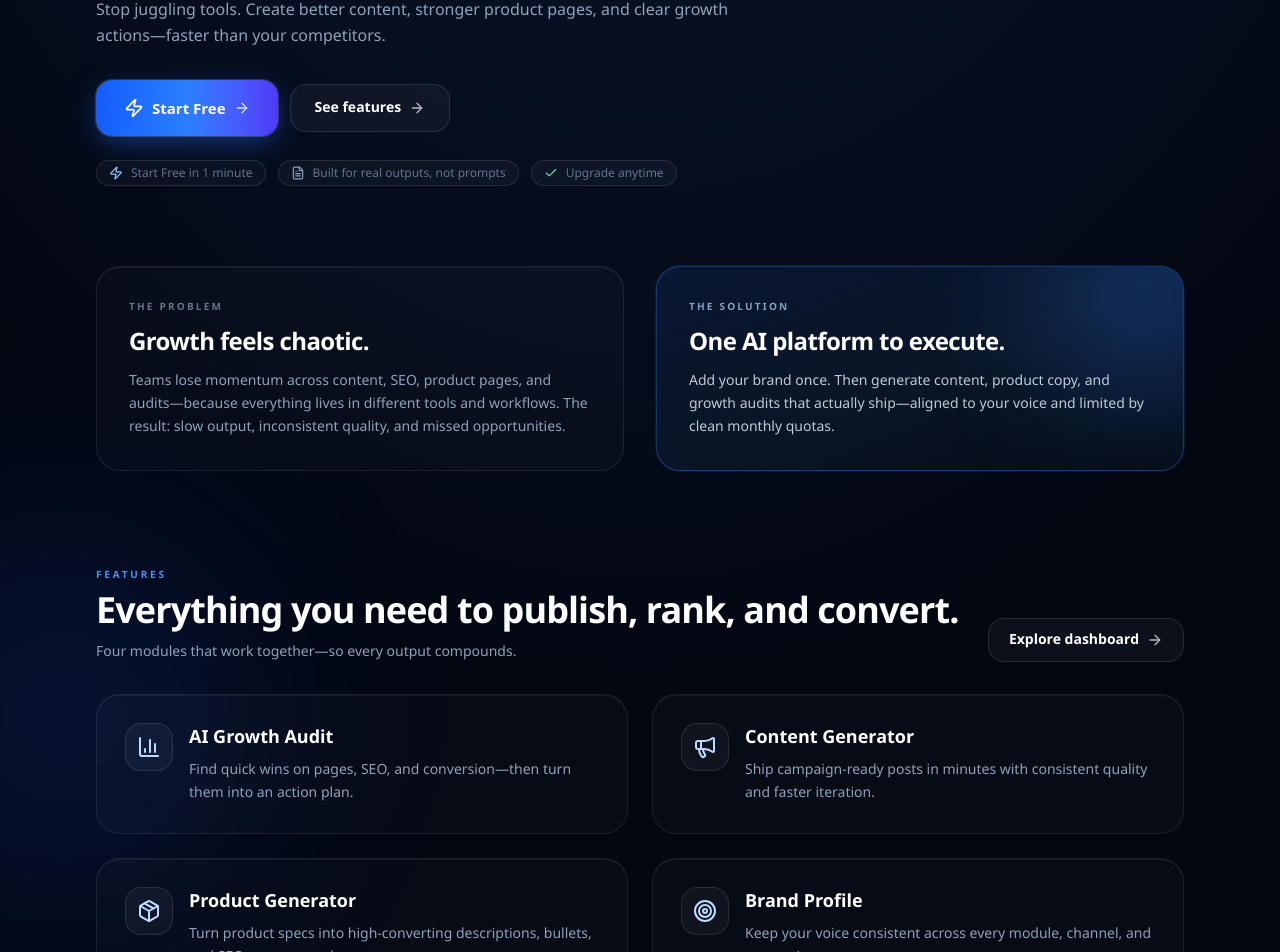
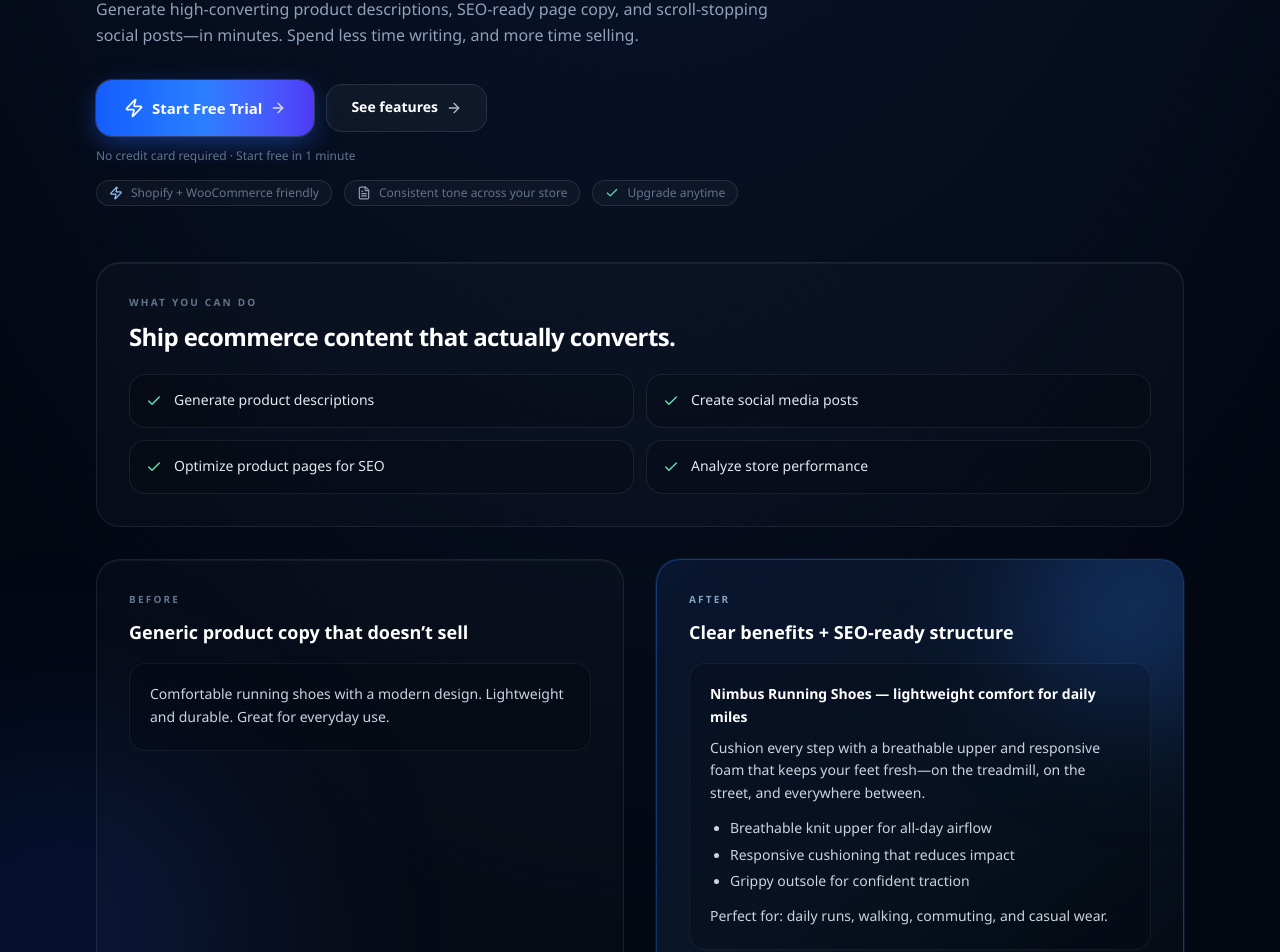
Before and after one commit to fintamas01/content-factory-ai, a Next.js app: page / in a window 1280 px wide. Shown: the part 290-1242 px from the top of the page. Built offline with nearby package versions, Linux system fonts and the light colour scheme; no server answers.

Commit message:
landing page - money loss issue fix

```diff
--- a/app/components/marketing/StartFreeButton.tsx
+++ b/app/components/marketing/StartFreeButton.tsx
@@ -39,7 +39,7 @@ export function StartFreeButton({ variant = "primary" }: { variant?: Variant })
     return "inline-flex h-14 w-full items-center justify-center gap-2 rounded-2xl bg-gradient-to-r from-blue-600 via-blue-500 to-indigo-600 px-7 text-[15px] font-black text-white shadow-[0_8px_28px_-4px_rgba(37,99,235,0.55)] ring-1 ring-white/15 transition hover:brightness-110 active:scale-[0.99] sm:w-auto";
   }, [variant]);
 
-  const label = hasUser ? "Go to dashboard" : "Start Free";
+  const label = hasUser ? "Go to dashboard" : "Start Free Trial";
 
   const onClick = async () => {
     if (loading) return;
--- a/app/page.tsx
+++ b/app/page.tsx
@@ -79,20 +79,20 @@ export default function HomePage() {
         <header className="text-center md:text-left">
           <div className="inline-flex items-center gap-2 rounded-full border border-white/10 bg-white/[0.04] px-4 py-2 text-[10px] font-black uppercase tracking-[0.22em] text-blue-200/80">
             <Sparkles className="h-4 w-4 text-amber-200/90" aria-hidden />
-            One workspace for content, products, and growth
+            Built for ecommerce teams shipping weekly
           </div>
 
           <h1 className="mt-5 text-4xl font-black tracking-tight text-white md:text-6xl">
-            Grow your business with{" "}
+            Turn product pages into{" "}
             <span className="bg-gradient-to-r from-blue-200 to-cyan-200 bg-clip-text text-transparent">
-              AI-powered execution
+              traffic + sales
             </span>
             .
           </h1>
 
           <p className="mx-auto mt-4 max-w-2xl text-sm font-medium leading-relaxed text-slate-400 md:mx-0 md:text-base">
-            Stop juggling tools. Create better content, stronger product pages, and clear
-            growth actions—faster than your competitors.
+            Generate high-converting product descriptions, SEO-ready page copy, and scroll-stopping social posts—in minutes.
+            Spend less time writing, and more time selling.
           </p>
 
           <div className="mt-8 flex flex-col items-stretch justify-start gap-3 sm:flex-row sm:items-center">
@@ -106,14 +106,18 @@ export default function HomePage() {
             </Link>
           </div>
 
-          <div className="mt-6 flex flex-wrap items-center gap-3 text-xs font-medium text-slate-500">
+          <div className="mt-3 text-xs font-medium text-slate-500">
+            No credit card required · Start free in 1 minute
+          </div>
+
+          <div className="mt-4 flex flex-wrap items-center gap-3 text-xs font-medium text-slate-500">
             <span className="inline-flex items-center gap-2 rounded-full border border-white/10 bg-white/[0.03] px-3 py-1">
               <Zap className="h-3.5 w-3.5 text-blue-300" aria-hidden />
-              Start Free in 1 minute
+              Shopify + WooCommerce friendly
             </span>
             <span className="inline-flex items-center gap-2 rounded-full border border-white/10 bg-white/[0.03] px-3 py-1">
               <FileText className="h-3.5 w-3.5 text-slate-400" aria-hidden />
-              Built for real outputs, not prompts
+              Consistent tone across your store
             </span>
             <span className="inline-flex items-center gap-2 rounded-full border border-white/10 bg-white/[0.03] px-3 py-1">
               <Check className="h-3.5 w-3.5 text-emerald-300" aria-hidden />
@@ -122,6 +126,81 @@ export default function HomePage() {
           </div>
         </header>
 
+        {/* WHAT YOU CAN DO */}
+        <section className="mt-12 md:mt-14">
+          <div className="rounded-3xl border border-white/[0.08] bg-white/[0.02] p-8 shadow-[inset_0_1px_0_0_rgba(255,255,255,0.05)]">
+            <p className="text-[10px] font-black uppercase tracking-[0.22em] text-slate-500">
+              What you can do
+            </p>
+            <h2 className="mt-3 text-2xl font-bold tracking-tight text-white">
+              Ship ecommerce content that actually converts.
+            </h2>
+            <div className="mt-5 grid gap-3 sm:grid-cols-2">
+              {[
+                "Generate product descriptions",
+                "Create social media posts",
+                "Optimize product pages for SEO",
+                "Analyze store performance",
+              ].map((t) => (
+                <div
+                  key={t}
+                  className="flex items-start gap-3 rounded-2xl border border-white/[0.08] bg-black/15 p-4 text-sm text-slate-200"
+                >
+                  <Check className="mt-0.5 h-4 w-4 text-emerald-300" aria-hidden />
+                  <span>{t}</span>
+                </div>
+              ))}
+            </div>
+          </div>
+        </section>
+
+        {/* BEFORE / AFTER */}
+        <section className="mt-6 md:mt-8">
+          <div className="grid gap-6 md:grid-cols-2 md:gap-8">
+            <div className="rounded-3xl border border-white/[0.08] bg-white/[0.02] p-8 shadow-[inset_0_1px_0_0_rgba(255,255,255,0.05)]">
+              <p className="text-[10px] font-black uppercase tracking-[0.22em] text-slate-500">
+                Before
+              </p>
+              <h3 className="mt-3 text-lg font-bold text-white">
+                Generic product copy that doesn’t sell
+              </h3>
+              <div className="mt-4 rounded-2xl border border-white/[0.06] bg-black/15 p-5 text-sm leading-relaxed text-slate-300">
+                Comfortable running shoes with a modern design. Lightweight and durable. Great for everyday use.
+              </div>
+            </div>
+
+            <div className="relative overflow-hidden rounded-3xl border border-blue-500/35 bg-gradient-to-br from-blue-500/[0.10] via-[#0a1628] to-[#050b14] p-8 shadow-[0_0_0_1px_rgba(59,130,246,0.12)]">
+              <div
+                className="pointer-events-none absolute -right-16 -top-16 h-56 w-56 rounded-full bg-blue-500/25 blur-3xl"
+                aria-hidden
+              />
+              <p className="relative text-[10px] font-black uppercase tracking-[0.22em] text-blue-200/70">
+                After
+              </p>
+              <h3 className="relative mt-3 text-lg font-bold text-white">
+                Clear benefits + SEO-ready structure
+              </h3>
+              <div className="relative mt-4 rounded-2xl border border-white/[0.06] bg-black/15 p-5 text-sm leading-relaxed text-blue-50/85">
+                <p className="font-semibold text-white">
+                  Nimbus Running Shoes — lightweight comfort for daily miles
+                </p>
+                <p className="mt-2">
+                  Cushion every step with a breathable upper and responsive foam that keeps your feet fresh—on the treadmill,
+                  on the street, and everywhere between.
+                </p>
+                <ul className="mt-3 list-disc space-y-1 pl-5">
+                  <li>Breathable knit upper for all-day airflow</li>
+                  <li>Responsive cushioning that reduces impact</li>
+                  <li>Grippy outsole for confident traction</li>
+                </ul>
+                <p className="mt-3">
+                  Perfect for: daily runs, walking, commuting, and casual wear.
+                </p>
+              </div>
+            </div>
+          </div>
+        </section>
+
         {/* PROBLEM -> SOLUTION */}
         <section className="mt-16 grid gap-6 md:mt-20 md:grid-cols-2 md:gap-8">
           <div className="rounded-3xl border border-white/[0.08] bg-white/[0.02] p-8 shadow-[inset_0_1px_0_0_rgba(255,255,255,0.05)]">
@@ -129,12 +208,12 @@ export default function HomePage() {
               The problem
             </p>
             <h2 className="mt-3 text-2xl font-bold tracking-tight text-white">
-              Growth feels chaotic.
+              Your store can’t grow on inconsistent content.
             </h2>
             <p className="mt-3 text-sm leading-relaxed text-slate-400">
-              Teams lose momentum across content, SEO, product pages, and audits—because
-              everything lives in different tools and workflows. The result: slow output,
-              inconsistent quality, and missed opportunities.
+              You lose hours rewriting product pages, posts, and ad angles—then still get low conversions because the copy
+              doesn’t highlight the right benefits. SEO is an afterthought, messaging drifts across channels, and the “next
+              best action” is never clear.
             </p>
           </div>
 
@@ -147,11 +226,11 @@ export default function HomePage() {
               The solution
             </p>
             <h2 className="relative mt-3 text-2xl font-bold tracking-tight text-white">
-              One AI platform to execute.
+              One place to generate, optimize, and publish.
             </h2>
             <p className="relative mt-3 text-sm leading-relaxed text-blue-50/80">
-              Add your brand once. Then generate content, product copy, and growth audits
-              that actually ship—aligned to your voice and limited by clean monthly quotas.
+              Save your brand voice once. Then generate product descriptions, SEO-ready page sections, and social posts that
+              match your store—plus a growth audit that tells you what to fix next to drive more traffic and sales.
             </p>
           </div>
         </section>
@@ -167,14 +246,14 @@ export default function HomePage() {
                 Everything you need to publish, rank, and convert.
               </h2>
               <p className="mt-3 max-w-2xl text-sm text-slate-400">
-                Four modules that work together—so every output compounds.
+                Four modules that work together—so your product pages, social posts, and insights stay aligned.
               </p>
             </div>
             <Link
               href="/dashboard"
               className="inline-flex h-11 items-center justify-center gap-2 rounded-2xl border border-white/10 bg-white/[0.04] px-5 text-sm font-bold text-white transition hover:bg-white/[0.08]"
             >
-              Explore dashboard
+              See it in action
               <ArrowRight className="h-4 w-4 opacity-70" aria-hidden />
             </Link>
           </div>
@@ -359,11 +438,11 @@ export default function HomePage() {
                 Ready?
               </p>
               <h2 className="mt-3 text-3xl font-black tracking-tight text-white md:text-4xl">
-                Start free. Get your first wins today.
+                Start your free trial. Publish faster this week.
               </h2>
               <p className="mt-3 max-w-2xl text-sm text-slate-400">
-                {PLATFORM_DISPLAY_NAME} is designed for execution: publish faster, improve pages,
-                and keep quality consistent as you scale.
+                In one session you can refresh a product page, generate a week of posts, and get a growth audit with clear
+                next steps. Less busywork—more sales.
               </p>
               <div className="mt-8 flex flex-col gap-3 sm:flex-row sm:items-center">
                 <StartFreeButton />
@@ -376,7 +455,7 @@ export default function HomePage() {
                 </Link>
               </div>
               <p className="mt-6 text-xs font-medium text-slate-500">
-                No credit card needed to start · Upgrade only when you hit the limits
+                No credit card required · Start free in 1 minute · Upgrade only when it pays for itself
               </p>
             </div>
           </div>
```
